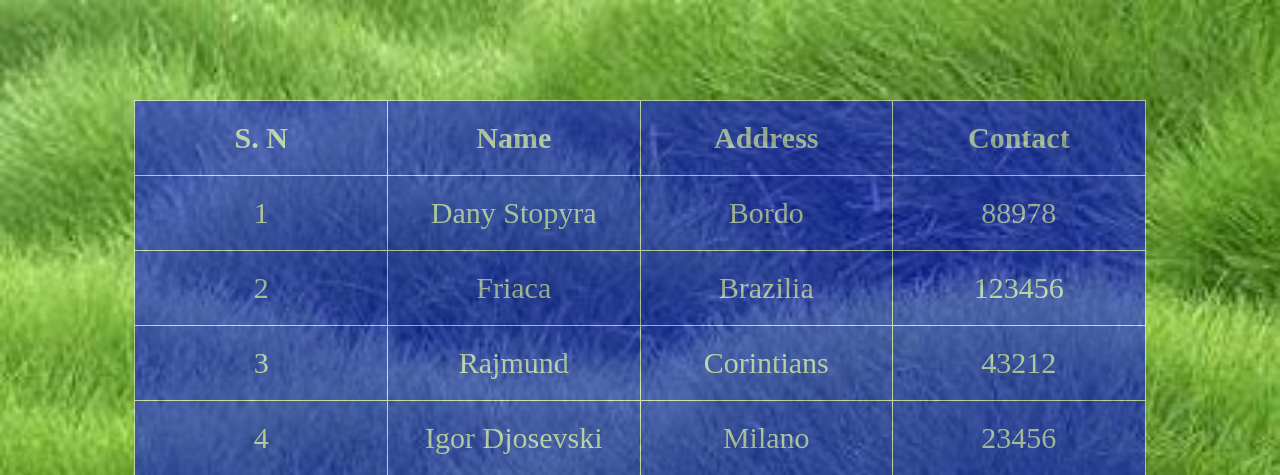
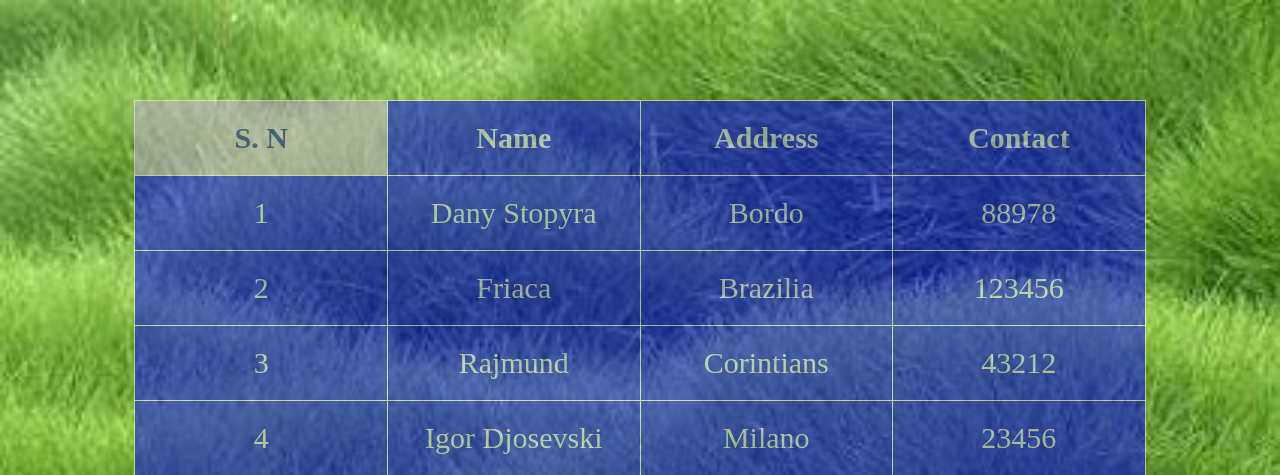
Before and after one commit to VladanStar/HTML5CSS3Exercises, a PHP site: page / in a window 1280 px wide, while the restyled element is pressed. Shown: the top 475 px of the page. Run offline with PHP 8.4, Linux system fonts and the light colour scheme.

Commit message:
New add cursor

```diff
--- a/CSS exercises/CSS Table Exercises/Exercises_4/main.css
+++ b/CSS exercises/CSS Table Exercises/Exercises_4/main.css
@@ -20,3 +20,11 @@ th, td {
     padding: 20px;
     opacity: 0.9;
 }
+th:active, td:active {
+color: darkblue;
+background: thistle;
+font-weight: bolder;
+}
+td:hover {
+    cursor: pointer;
+}
```
